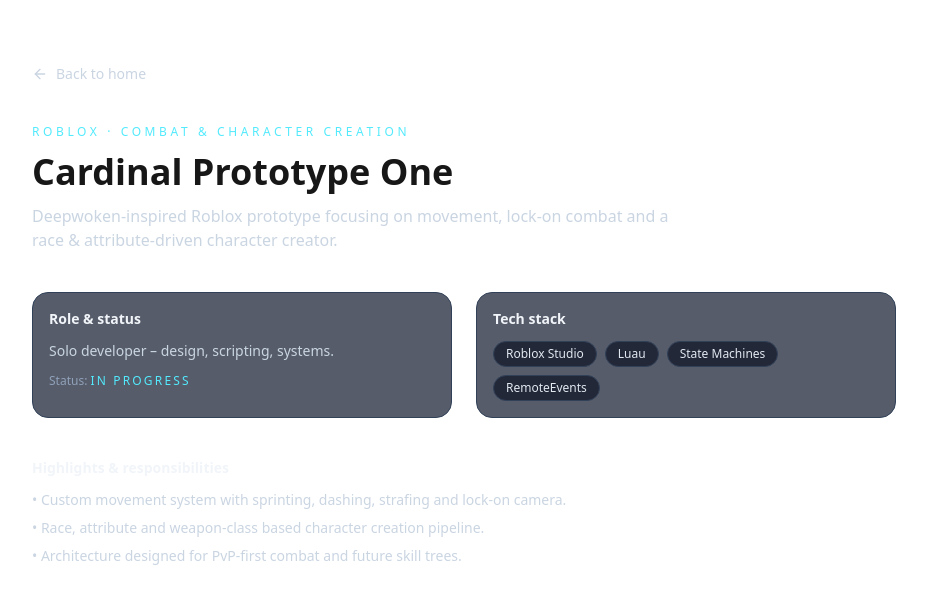
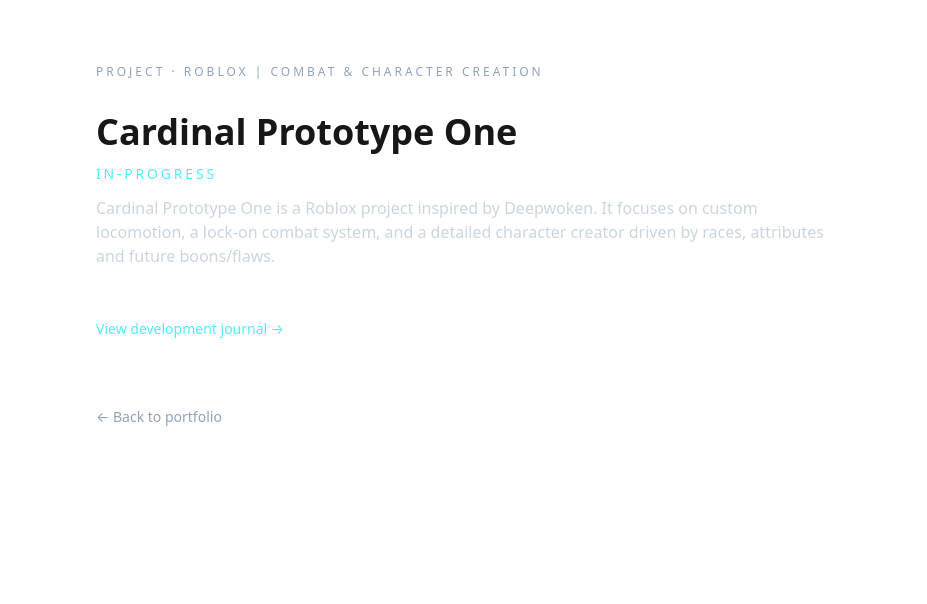
Before and after one commit to prince12m/phant9m-portfolio, a Next.js app: page /projects/cardinal-prototype-one in a window 1280 px wide. Shown: the top 604 px of the page, without its empty margins (176-1103 px from the left). Built offline with nearby package versions, Linux system fonts and the light colour scheme.

Commit message:
The website is working. Currently has a journal

```diff
--- a/app/layout.tsx
+++ b/app/layout.tsx
@@ -1,10 +1,12 @@
+// app/layout.tsx
+
 import type { Metadata } from "next";
 import "./globals.css";
 
 export const metadata: Metadata = {
   title: "Phant9m | Portfolio",
   description:
-    "Portfolio of Prince Malonga (Phant9m) – game dev, cybersecurity & AI projects.",
+    "Portfolio of Prince Malonga (Phant9m) – game development, cybersecurity and AI projects.",
   icons: {
     icon: "/phant9m-logo.svg",
     shortcut: "/phant9m-logo.svg",
--- a/app/page.tsx
+++ b/app/page.tsx
@@ -1,3 +1,5 @@
+// app/page.tsx
+
 import Link from "next/link";
 import { Github, Linkedin, Mail } from "lucide-react";
 import { projects } from "./projects/projectsData";
@@ -55,8 +57,8 @@
                 Focus Areas
               </p>
               <ul className="text-sm space-y-1.5 text-slate-200">
-                <li>• Advanced movement & combat systems</li>
-                <li>• Procedural levels & AI behaviour</li>
+                <li>• Advanced movement &amp; combat systems</li>
+                <li>• Procedural levels &amp; AI behaviour</li>
                 <li>• Portfolio-ready, polished prototypes</li>
               </ul>
             </div>
--- /dev/null
+++ b/app/projects/[slug]/journal/page.tsx
@@ -0,0 +1,90 @@
+// app/projects/[slug]/journal/page.tsx
+import Link from "next/link";
+import { notFound } from "next/navigation";
+import { getProject, getAllProjectSlugs } from "../../projectsData";
+import { getDevlogEntriesForProject } from "../../devlogsData";
+
+type JournalPageProps = {
+  params: Promise<{ slug: string }>;
+};
+
+export function generateStaticParams() {
+  const slugs = getAllProjectSlugs();
+  return slugs.map((slug) => ({ slug }));
+}
+
+export default async function ProjectJournalPage(props: JournalPageProps) {
+  const { slug } = await props.params;
+
+  const project = getProject(slug);
+  if (!project) return notFound();
+
+  const entries = getDevlogEntriesForProject(slug);
+
+  return (
+    <main className="max-w-3xl mx-auto px-4 py-10 md:py-16 space-y-8">
+      {/* HEADER */}
+      <header className="space-y-3">
+        <p className="text-xs uppercase tracking-[0.3em] text-slate-400">
+          Journal · {project.tag}
+        </p>
+        <h1 className="text-3xl md:text-4xl font-bold">
+          {project.title} – Devlog
+        </h1>
+        <p className="text-sm text-slate-400">
+          Notes, progress logs and experiments for this project.
+        </p>
+      </header>
+
+      {/* ENTRIES */}
+      {entries.length === 0 ? (
+        <p className="text-slate-300 text-sm md:text-base">
+          No devlog entries yet. I&apos;ll start logging updates for this
+          project soon.
+        </p>
+      ) : (
+        <section className="space-y-6">
+          {entries.map((entry) => (
+            <article
+              key={entry.id}
+              className="relative rounded-2xl border border-slate-700 bg-slate-900/70 p-5 space-y-2"
+            >
+              <p className="text-xs uppercase tracking-[0.25em] text-slate-400">
+                {new Date(entry.date).toLocaleDateString("en-GB", {
+                  day: "2-digit",
+                  month: "short",
+                  year: "numeric",
+                })}
+              </p>
+              <h2 className="text-lg font-semibold">{entry.title}</h2>
+              {entry.summary && (
+                <p className="text-sm text-slate-300">{entry.summary}</p>
+              )}
+              <div className="mt-2 space-y-2 text-sm md:text-base text-slate-200 leading-relaxed">
+                {entry.content.map((paragraph, index) => (
+                  <p key={index}>{paragraph}</p>
+                ))}
+              </div>
+            </article>
+          ))}
+        </section>
+      )}
+
+      {/* LINKS */}
+      <div className="pt-6 flex flex-wrap gap-4 text-sm">
+        <Link
+          href={`/projects/${slug}`}
+          className="text-slate-400 hover:text-cyan-300 transition"
+        >
+          ← Back to project page
+        </Link>
+        <Link
+          href="/"
+          className="text-slate-500 hover:text-cyan-300 transition"
+        >
+          ← Back to portfolio home
+        </Link>
+      </div>
+    </main>
+  );
+}
--- a/app/projects/[slug]/page.tsx
+++ b/app/projects/[slug]/page.tsx
@@ -1,86 +1,61 @@
+// app/projects/[slug]/page.tsx
+import Link from "next/link";
 import { notFound } from "next/navigation";
-import Link from "next/link";
-import { ArrowLeft, ExternalLink } from "lucide-react";
-import { getProject, projects } from "../projectsData";
+import { getProject, getAllProjectSlugs } from "../projectsData";
+import { hasDevlogForProject } from "../devlogsData";
+
+type ProjectPageProps = {
+  params: Promise<{ slug: string }>;
+};
 
 export function generateStaticParams() {
-  // Tell Next which slugs to pre-render for static export
-  return projects.map((project) => ({ slug: project.slug }));
+  const slugs = getAllProjectSlugs();
+  return slugs.map((slug) => ({ slug }));
 }
 
-export default function ProjectPage({ params }: { params: { slug: string } }) {
-  const project = getProject(params.slug);
-  if (!project) return notFound();
+export default async function ProjectPage(props: ProjectPageProps) {
+  const { slug } = await props.params;
+  const project = getProject(slug);
+
+  if (!project) {
+    return notFound();
+  }
+
+  const showDevlogLink = hasDevlogForProject(slug);
 
   return (
-    <main className="max-w-4xl mx-auto px-4 py-10 md:py-16 space-y-10">
-      <Link
-        href="/"
-        className="inline-flex items-center gap-2 text-sm text-slate-300 hover:text-cyan-300"
-      >
-        <ArrowLeft className="w-4 h-4" />
-        Back to home
-      </Link>
+    <main className="max-w-3xl mx-auto px-4 py-10 md:py-16 space-y-8">
+      <p className="text-xs uppercase tracking-[0.25em] text-slate-400">
+        Project · {project.tag}
+      </p>
 
       <header className="space-y-3">
-        <p className="text-xs uppercase tracking-[0.3em] text-cyan-300">
-          {project.tag}
-        </p>
-        <h1 className="text-3xl md:text-4xl font-semibold">{project.title}</h1>
-        <p className="text-slate-300 text-sm md:text-base max-w-2xl">
-          {project.summary}
-        </p>
+        <h1 className="text-3xl md:text-4xl font-bold">{project.title}</h1>
+        {project.status && (
+          <p className="text-sm text-cyan-300 uppercase tracking-[0.2em]">
+            {project.status}
+          </p>
+        )}
+        {project.description && (
+          <p className="text-slate-300 text-sm md:text-base">
+            {project.description}
+          </p>
+        )}
       </header>
 
-      <section className="grid gap-6 md:grid-cols-2">
-        <div className="space-y-3 rounded-2xl border border-slate-700 bg-slate-900/70 p-4">
-          <h2 className="text-sm font-semibold text-slate-100">
-            Role & status
-          </h2>
-          <p className="text-sm text-slate-300">{project.role}</p>
-          <p className="text-xs text-slate-400">
-            Status:{" "}
-            <span className="uppercase tracking-[0.18em] text-cyan-300">
-              {project.status === "proto"
-                ? "Prototype"
-                : project.status === "in-progress"
-                ? "In progress"
-                : "Released"}
-            </span>
-          </p>
-        </div>
+      {/* Optional extra long-form content if you add it later */}
+      {project.content && project.content.length > 0 && (
+        <section className="space-y-4 text-slate-200 text-sm md:text-base leading-relaxed">
+          {project.content.map((paragraph, index) => (
+            <p key={index}>{paragraph}</p>
+          ))}
+        </section>
+      )}
 
-        <div className="space-y-3 rounded-2xl border border-slate-700 bg-slate-900/70 p-4">
-          <h2 className="text-sm font-semibold text-slate-100">Tech stack</h2>
-          <ul className="flex flex-wrap gap-2 text-xs">
-            {project.tech.map((t) => (
-              <li
-                key={t}
-                className="px-3 py-1 rounded-full border border-slate-700 bg-slate-950/60 text-slate-200"
-              >
-                {t}
-              </li>
-            ))}
-          </ul>
-        </div>
-      </section>
-
-      <section className="space-y-3">
-        <h2 className="text-sm font-semibold text-slate-100">
-          Highlights & responsibilities
-        </h2>
-        <ul className="space-y-2 text-sm text-slate-300">
-          {project.highlights.map((h) => (
-            <li key={h}>• {h}</li>
-          ))}
-        </ul>
-      </section>
-
+      {/* Optional links section */}
       {project.links && project.links.length > 0 && (
         <section className="space-y-3">
-          <h2 className="text-sm font-semibold text-slate-100">
-            Links & media
-          </h2>
+          <h2 className="text-lg font-semibold">Links</h2>
           <div className="flex flex-wrap gap-3">
             {project.links.map((link) => (
               <a
@@ -88,15 +63,35 @@
                 href={link.href}
                 target="_blank"
                 rel="noreferrer"
-                className="inline-flex items-center gap-2 text-xs px-3 py-2 rounded-full border border-slate-700 hover:border-cyan-400 hover:text-cyan-300 transition"
+                className="inline-flex items-center gap-2 rounded-full border border-slate-700 px-4 py-2 text-sm hover:border-cyan-400 hover:text-cyan-300 transition"
               >
-                <ExternalLink className="w-3 h-3" />
                 {link.label}
               </a>
             ))}
           </div>
         </section>
       )}
+
+      {/* NEW: devlog link if entries exist */}
+      {showDevlogLink && (
+        <div className="pt-4">
+          <Link
+            href={`/projects/${slug}/journal`}
+            className="text-sm text-cyan-300 hover:text-cyan-200 transition"
+          >
+            View development journal →
+          </Link>
+        </div>
+      )}
+
+      <div className="pt-8">
+        <Link
+          href="/"
+          className="text-sm text-slate-400 hover:text-cyan-300 transition"
+        >
+          ← Back to portfolio
+        </Link>
+      </div>
     </main>
   );
 }
--- /dev/null
+++ b/app/projects/devlogsData.ts
@@ -0,0 +1,105 @@
+// app/projects/devlogsData.ts
+
+export type DevlogEntry = {
+  id: string;
+  projectSlug: string; // should match Project.slug
+  date: string; // e.g. "2025-12-01"
+  title: string;
+  summary?: string;
+  content: string[]; // paragraphs
+};
+
+// All devlog entries for all projects
+export const devlogEntries: DevlogEntry[] = [
+  // CARDINAL PROTOTYPE ONE
+  {
+    id: "cardinal-001",
+    projectSlug: "cardinal-prototype-one",
+    date: "2025-11-30",
+    title: "Movement & camera foundations",
+    summary:
+      "First pass on custom movement, running and basic lock-on camera behaviour.",
+    content: [
+      "Set up the base character controller in Roblox Studio and replaced the default controls with my own state-based system.",
+      "Implemented walking/running with smoother transitions and started experimenting with a lock-on style camera similar to Deepwoken.",
+      "Began documenting how states (idle, run, dash, etc.) interact so I can extend this later for combat.",
+    ],
+  },
+  {
+    id: "cardinal-002",
+    projectSlug: "cardinal-prototype-one",
+    date: "2025-12-05",
+    title: "Character creation prototype online",
+    summary:
+      "Race/attribute selection hooked into a proper UI flow for the first time.",
+    content: [
+      "Hooked up the early character creation flow: selecting races, names and attributes with data stored in modules.",
+      "Tested saving selections to the server so the character that spawns in-game reflects the choices made in the menu.",
+      "Noted a couple of UX improvements for later: clearer error states and better feedback when rerolling races or surnames.",
+    ],
+  },
+
+  // PROJECT HSSSZ
+  {
+    id: "hsssz-001",
+    projectSlug: "project-hsssz",
+    date: "2025-11-20",
+    title: "Procedural maze + cover placement",
+    summary:
+      "Got the level generator and cover spawner talking to each other reliably.",
+    content: [
+      "Refined the procedural maze generator so rooms connect more cleanly and enemies don't get stuck on corners.",
+      "Fixed several issues with the cover placement system (overlaps, wrong rotations, and objects spawning too close together).",
+      "Documented rules for different cover types so future enemies and player abilities can use them consistently.",
+    ],
+  },
+  {
+    id: "hsssz-002",
+    projectSlug: "project-hsssz",
+    date: "2025-11-28",
+    title: "Towards Nemesis-style AI",
+    content: [
+      "Started sketching how a Nemesis-style AI could track player behaviour across runs.",
+      "Experimented with storing basic performance stats (stealthy vs loud, preferred weapons, time-to-kill per encounter).",
+      "Future idea: feed this data into maze generation so layouts react to how the player usually plays.",
+    ],
+  },
+
+  // UE5 MOVEMENT SYSTEM
+  {
+    id: "ue5move-001",
+    projectSlug: "ue5-movement-system",
+    date: "2025-12-02",
+    title: "Sliding + basic parkour pass",
+    summary:
+      "UE5 third-person template replaced with my custom slide and traversal logic.",
+    content: [
+      "Implemented a sliding mechanic in C++/Blueprints and wired it into Unreal's Enhanced Input system.",
+      "Debugged capsule collisions during slide transitions (crouch vs standing capsule sizes).",
+      "Made notes on how to extend this into wall-running and ledge grabbing later.",
+    ],
+  },
+  {
+    id: "ue5move-002",
+    projectSlug: "ue5-movement-system",
+    date: "2025-12-10",
+    title: "Refactoring for clarity",
+    content: [
+      "Cleaned up the character movement code so states (walking, sprinting, sliding) are easier to follow.",
+      "Split input handling from movement logic to mirror how I structure systems in other engines.",
+      "This refactor should make it easier to port ideas between projects (Roblox ↔ UE5).",
+    ],
+  },
+];
+
+// Get all entries for one project, sorted by date
+export function getDevlogEntriesForProject(slug: string): DevlogEntry[] {
+  return devlogEntries
+    .filter((entry) => entry.projectSlug === slug)
+    .sort((a, b) => (a.date < b.date ? -1 : 1));
+}
+
+// Quick check: does this project have any devlog entries?
+export function hasDevlogForProject(slug: string): boolean {
+  return devlogEntries.some((entry) => entry.projectSlug === slug);
+}
--- a/app/projects/projectsData.ts
+++ b/app/projects/projectsData.ts
@@ -1,75 +1,57 @@
 // app/projects/projectsData.ts
 
 export type Project = {
-  slug: string;
-  title: string;
-  tag: string;
-  summary: string;
+  slug: string; // URL part, e.g. "cardinal-prototype-one"
+  title: string; // Display title
+  tag: string; // Small label above the card
+  summary: string; // Short text for the homepage card
+  description: string; // Longer text for the case-study page
+  status: "in-progress" | "released" | "prototype";
   tech: string[];
-  role: string;
-  status: "proto" | "in-progress" | "released";
-  links?: { label: string; href: string }[];
-  highlights: string[];
 };
 
 export const projects: Project[] = [
   {
     slug: "cardinal-prototype-one",
     title: "Cardinal Prototype One",
-    tag: "Roblox · Combat & Character Creation",
+    tag: "Roblox | Combat & Character Creation",
     summary:
-      "Deepwoken-inspired Roblox prototype focusing on movement, lock-on combat and a race & attribute-driven character creator.",
-    tech: ["Roblox Studio", "Luau", "State Machines", "RemoteEvents"],
-    role: "Solo developer – design, scripting, systems.",
+      "Deepwoken-inspired prototype featuring custom movement, lock-on combat, and an advanced race & attribute-based character creator.",
+    description:
+      "Cardinal Prototype One is a Roblox project inspired by Deepwoken. It focuses on custom locomotion, a lock-on combat system, and a detailed character creator driven by races, attributes and future boons/flaws.",
     status: "in-progress",
-    links: [
-      // fill these when you have them
-      // { label: "Gameplay video", href: "https://..." },
-    ],
-    highlights: [
-      "Custom movement system with sprinting, dashing, strafing and lock-on camera.",
-      "Race, attribute and weapon-class based character creation pipeline.",
-      "Architecture designed for PvP-first combat and future skill trees.",
-    ],
+    tech: ["Roblox Studio", "Luau", "Custom movement", "Lock-on combat"],
   },
   {
     slug: "project-hsssz",
     title: "Project HSSSZ",
-    tag: "Unity · FMP · Cyborg Zombie Shooter",
+    tag: "Unity | FMP | Cyborg Zombie Shooter",
     summary:
-      "Third-person shooter with procedural mazes, cover placement and a Nemesis-style cyborg zombie AI.",
-    tech: ["Unity", "C#", "Invector", "Procedural Generation"],
-    role: "Solo developer – systems, AI behaviour, level logic.",
-    status: "in-progress",
-    links: [
-      // { label: "Devlog", href: "https://..." },
-    ],
-    highlights: [
-      "Procedural maze generation tied to enemy behaviour and cover placement.",
-      "Dynamic cover objects that orient correctly to walls and paths.",
-      "Foundation for a Nemesis system that remembers player choices.",
-    ],
+      "Procedural maze shooter with Nemesis-style AI, dynamic cover placement, and sci-fi cyborg zombies.",
+    description:
+      "Project HSSSZ is a Unity-based cyborg-zombie shooter built for your FMP. It uses a procedural maze generator, cover placement system, and a Nemesis-style AI that learns from player behaviour.",
+    status: "prototype",
+    tech: ["Unity", "C#", "Procedural generation", "AI / Nemesis system"],
   },
   {
     slug: "ue5-movement-system",
-    title: "UE5 Advanced Movement System",
-    tag: "Unreal Engine 5 · C++",
+    title: "Shadows / UE5 Movement System",
+    tag: "Unreal Engine 5 | C++",
     summary:
-      "Custom third-person character controller for an original project, with responsive sliding and future wall-movement.",
-    tech: ["Unreal Engine 5", "C++", "Enhanced Input"],
-    role: "Solo developer – C++ implementation & design.",
-    status: "proto",
-    links: [
-      // { label: "Prototype clip", href: "https://..." },
-    ],
-    highlights: [
-      "Slide mechanic integrated with UE5 Enhanced Input.",
-      "Architecture planned for wall-climb, wall-jump and stamina systems.",
-      "Serves as foundation for future narrative-driven game concepts.",
-    ],
+      "Custom third-person controller with sliding, wall-climbing and parkour-inspired movement.",
+    description:
+      "This Unreal Engine 5 project is your playground for advanced character movement: sliding, wall-climbing, parkour-style traversal and more, built in a mix of C++ and Blueprints.",
+    status: "in-progress",
+    tech: ["Unreal Engine 5", "C++", "Character movement"],
   },
 ];
 
-export function getProject(slug: string) {
-  return projects.find((p) => p.slug === slug);
+// Look up a single project by slug
+export function getProject(slug: string): Project | undefined {
+  return projects.find((project) => project.slug === slug);
 }
+
+// Used later if we want to pre-generate static pages
+export function getAllProjectSlugs(): string[] {
+  return projects.map((project) => project.slug);
+}
```
